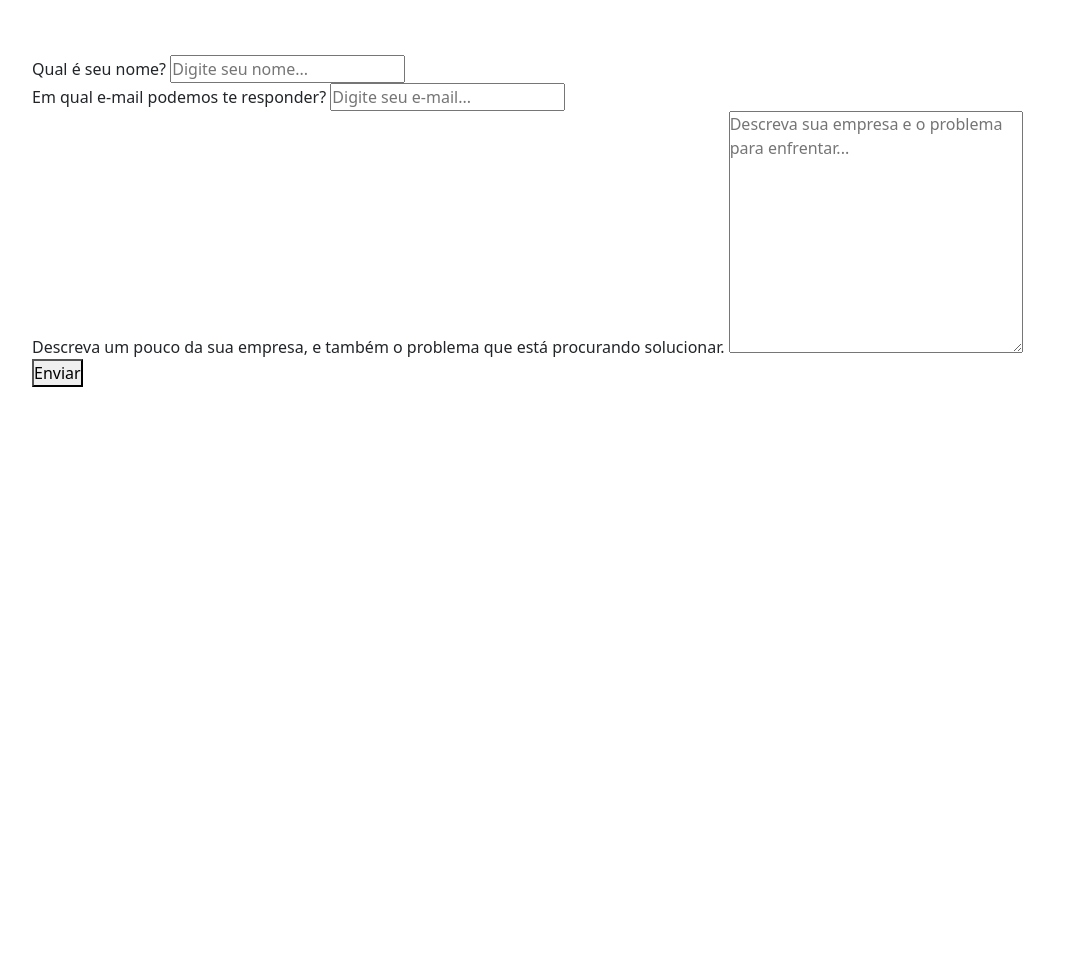
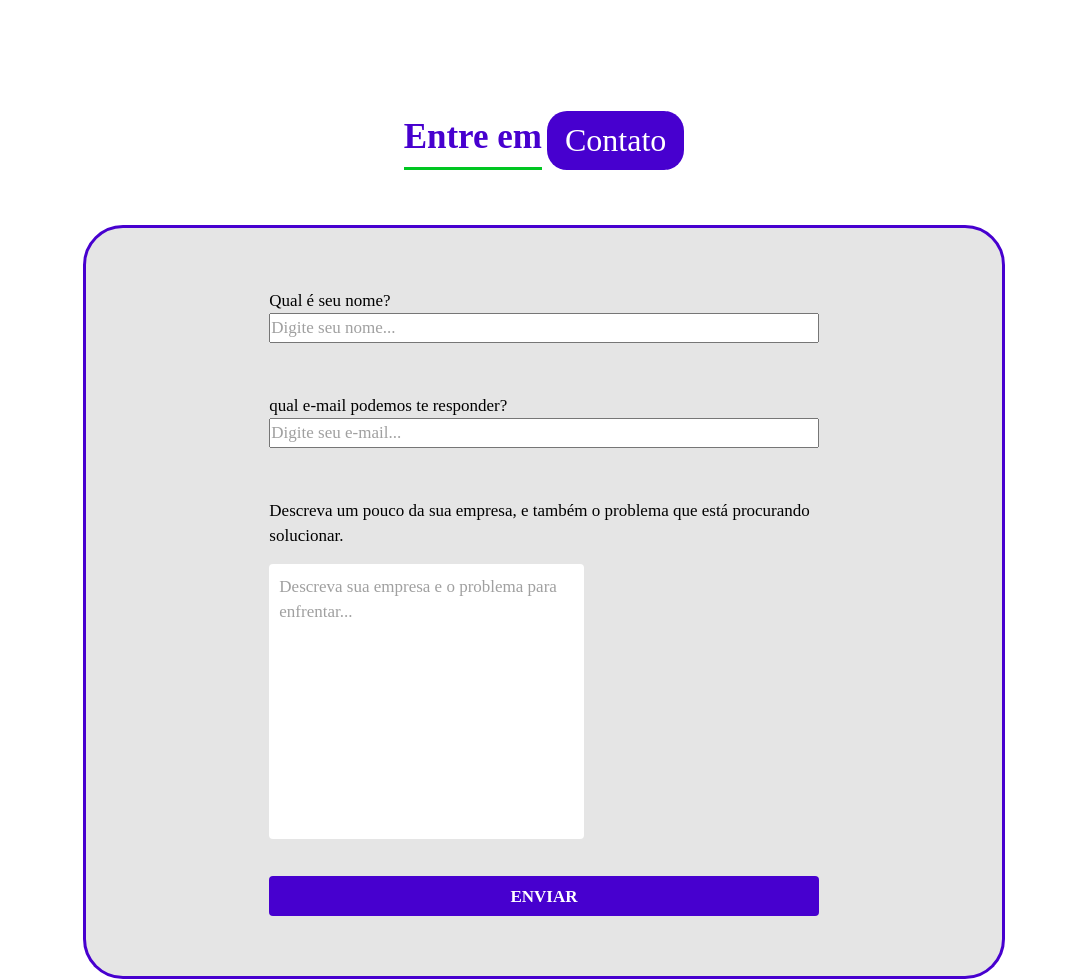
Before and after one commit to alyciarocha/PixelV, a plain HTML site: page index.html in a window 1280 px wide. Shown: the part 3099-4078 px from the top of the page, without its empty margins (96-1183 px from the left). Before the commit the page ends 3486 px from the top, so only its background shows below. Drawn offline with nearby package versions, Linux system fonts and the light colour scheme; a web font is replaced by a local one.

Commit message:
Formulario finalizado

```diff
--- a/index.html
+++ b/index.html
@@ -189,19 +189,20 @@
                     <h2>Contato</h2>
                 </div>
 
-                <form action=""></form>
+                <form action="">
                     <div class="campo">
                         <label for="campo-nome"> Qual é seu nome?</label>
                         <input type="text" id="campo nome" placeholder="Digite seu nome...">
                     </div>
 
                     <div class="campo">
-                    <label for="campo email"> Em qual e-mail podemos te responder?</label>
+                        <label for="campo-email">qual e-mail podemos te responder?</label>
                         <input type="email" id="campo-email" placeholder="Digite seu e-mail...">
                     </div>
 
                     <div class="campo-descricao">
-                    <label for="campo-texto">Descreva um pouco da sua empresa, e também o problema que está procurando
+                        <label for="campo-texto">Descreva um pouco da sua empresa, e também o problema que está
+                            procurando
                             solucionar.</label>
                         <textarea id="campo-texto" placeholder="Descreva sua empresa e o problema para enfrentar..."
                             cols="30" rows="10"></textarea>
--- a/style.css
+++ b/style.css
@@ -263,7 +263,8 @@ header .container-grid {
     }
 
     #cases{
-       display: contents;
+       display: flex;
+       flex-direction: column;
        align-items: center;
        gap: 50px;
        margin-bottom: 120px;
@@ -277,5 +278,139 @@ header .container-grid {
     #meuCarrosel{
        max-width: 1170px;
        width: 90%;
+  }
 
-    }
+  /*----------------------Contato----------------------*/
+  #contato{
+    text-align: center;
+    padding-bottom: 100px;
+    margin-bottom: 100px;
+}
+
+#contato .titulo {
+    justify-content: center;
+    margin-bottom: 55px;
+}
+
+#contato h2{
+    margin-left: 5px;
+}
+
+#contato form{
+    width: 90%;
+    max-width: 980px;
+
+    margin: 0 auto;
+    padding: 60px 0;
+
+    display: flex;
+    flex-direction: column;
+    align-items: center;
+
+   border-radius: 40px;
+   background-color: var(--contato);
+   border: solid 3px var(--roxo-pixelV);
+
+   color: var(--preto);
+   font-family: "Recursive", sans-linear;
+   font-size: 17px;
+}
+
+.campo{
+    width: 60%;
+
+    text-align: left;
+
+    display: flex;
+    flex-direction: column;
+    justify-content: space-between;
+
+    margin-bottom: 50px;
+}
+
+.campo-descricao{
+    width: 60%;
+
+    text-align: left;
+
+    display: flex+;
+    flex-direction: column;
+    justify-content: space-between;
+
+    margin-bottom: 30px;
+}
+
+
+.campo-input{
+
+  height: 40px;
+
+  color: var(--preto);
+  background-color: var(--branco);
+
+
+  border: none ;
+  border-radius: 4px;
+
+  text-indent: 10px;
+
+  outline: none;
+}
+
+.campo-descricao textarea{
+    color: var(--preto);
+    background-color: var(--branco);
+
+    border: none;
+    border-radius: 4px;
+
+    outline: none;
+
+    padding: 10px;
+
+    resize: none;
+}
+
+.campo-lable,
+.campo-descricao label{
+    margin-bottom: 15px;
+}
+
+.campo input,
+.campo-descricao textarea{
+    font-family: "Recursive", sans-linear;
+    font-size: 17px;
+}
+.campo input::placeholder,
+.campo-descricao textarea::placeholder{
+      color: #a0a0a0;
+}
+.campo input:focus,
+.campo-descricao textarea:focus {
+    outline:2px solid var(--verde-pixelV)
+}
+
+#contato form button{
+    height: 40px;
+    width: 60%;
+
+    background-color: var(--roxo-pixelV);
+    color: var(--branco);
+
+    border: none;
+    border-radius: 4px;
+
+    font-size: 17px;
+    font-family: "Recursive",sans-linear;
+    font-weight: 700;
+
+    text-transform: uppercase;
+
+     cursor: pointer;
+
+     transition: background-color 500ms;
+}
+
+#contato form button:hover{
+    background-color: var(--verde-pixelV);
+}
```
Lines whose indentation alone changed are shown as unchanged.
